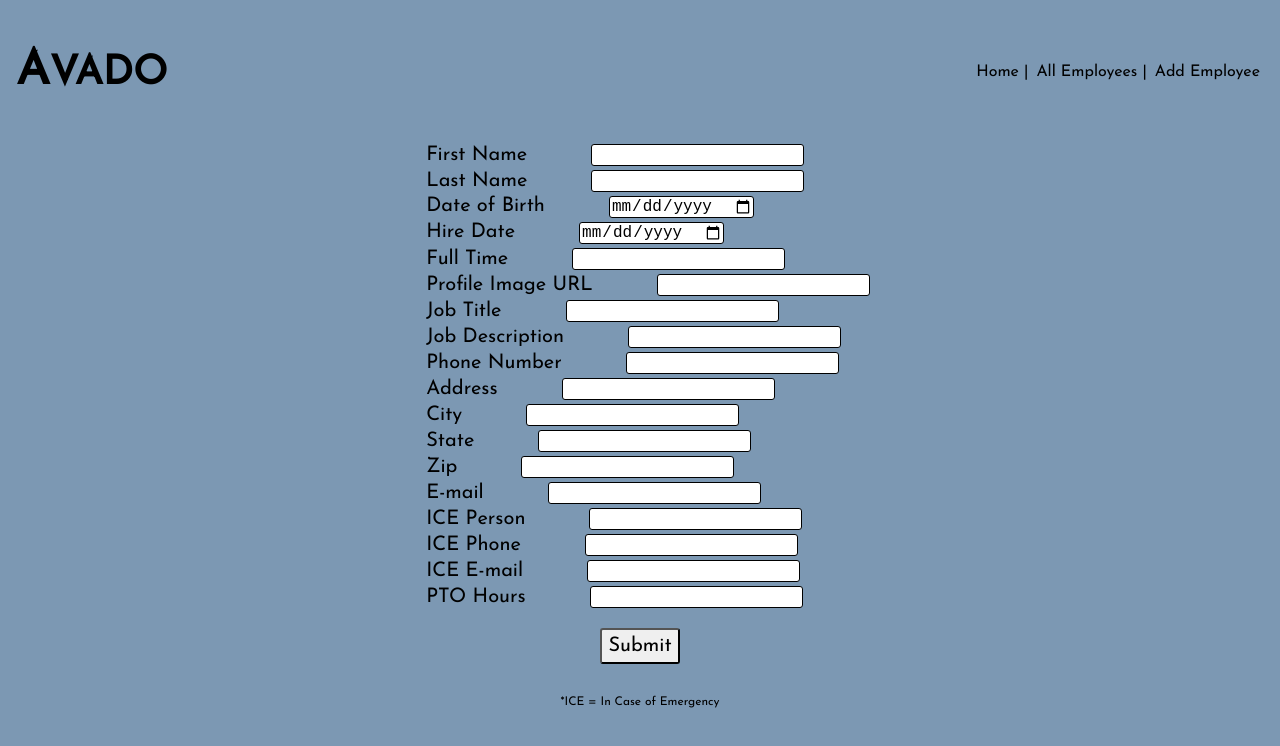
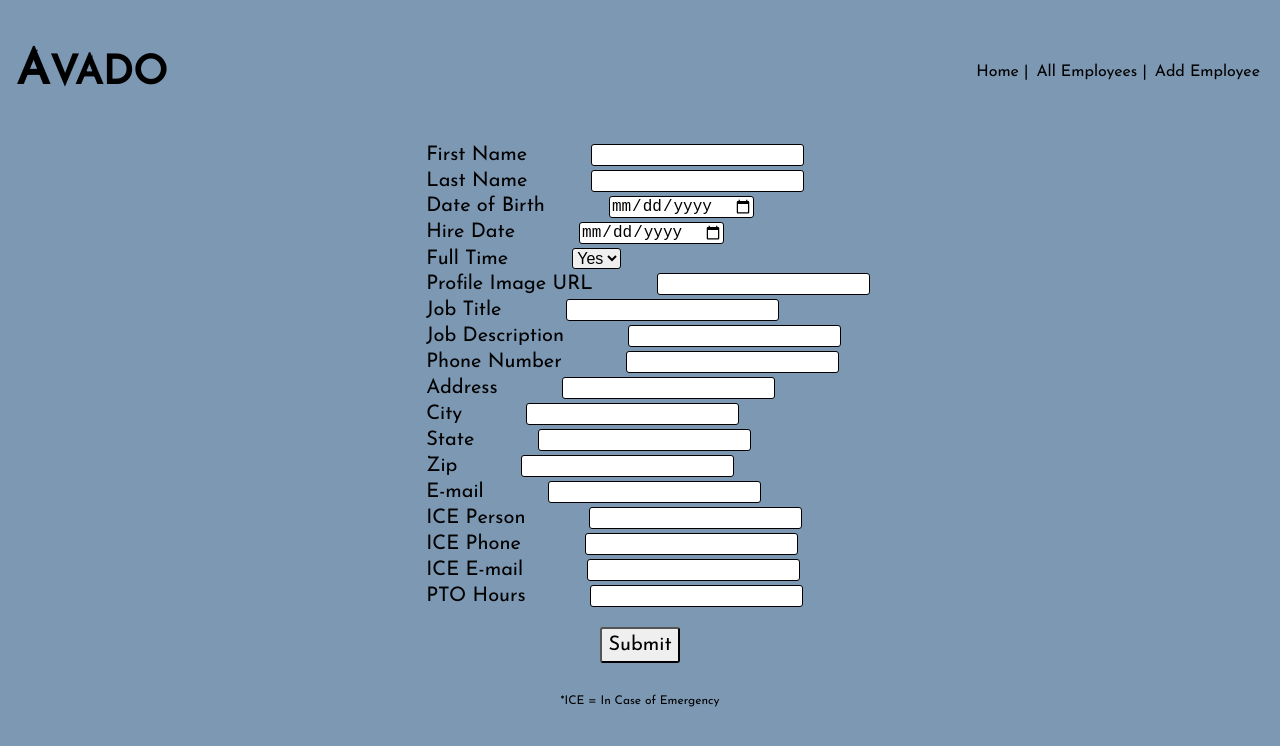
Before and after one commit to uncrownedthrone/hw-employee-database, a React (Create React App) app: page /add in a window 1280 px wide. Shown: the top 746 px of the page. Built offline with nearby package versions, Linux system fonts and the light colour scheme.

Commit message:
added drop down for full time

```diff
--- a/src/components/AddEmployeeComp.jsx
+++ b/src/components/AddEmployeeComp.jsx
@@ -96,13 +96,16 @@ const AddEmployeeComp = () => {
             </section>
             <section>
               <label htmlFor="fullTime">Full Time</label>
-              <input
+              <select
                 onChange={e => {
                   setIsFullTime(e.target.value)
                 }}
                 type="text"
                 value={isFullTime}
-              />
+              >
+                <option value="true">Yes</option>
+                <option value="false">No</option>
+              </select>
             </section>
             <section>
               <label htmlFor="profileImage">Profile Image URL</label>
--- a/src/index.css
+++ b/src/index.css
@@ -117,7 +117,8 @@ button {
   justify-content: center;
 }
 
-input {
+input,
+select {
   border: 1px solid black;
   border-radius: 3px;
   margin-bottom: 0.25rem;
```
